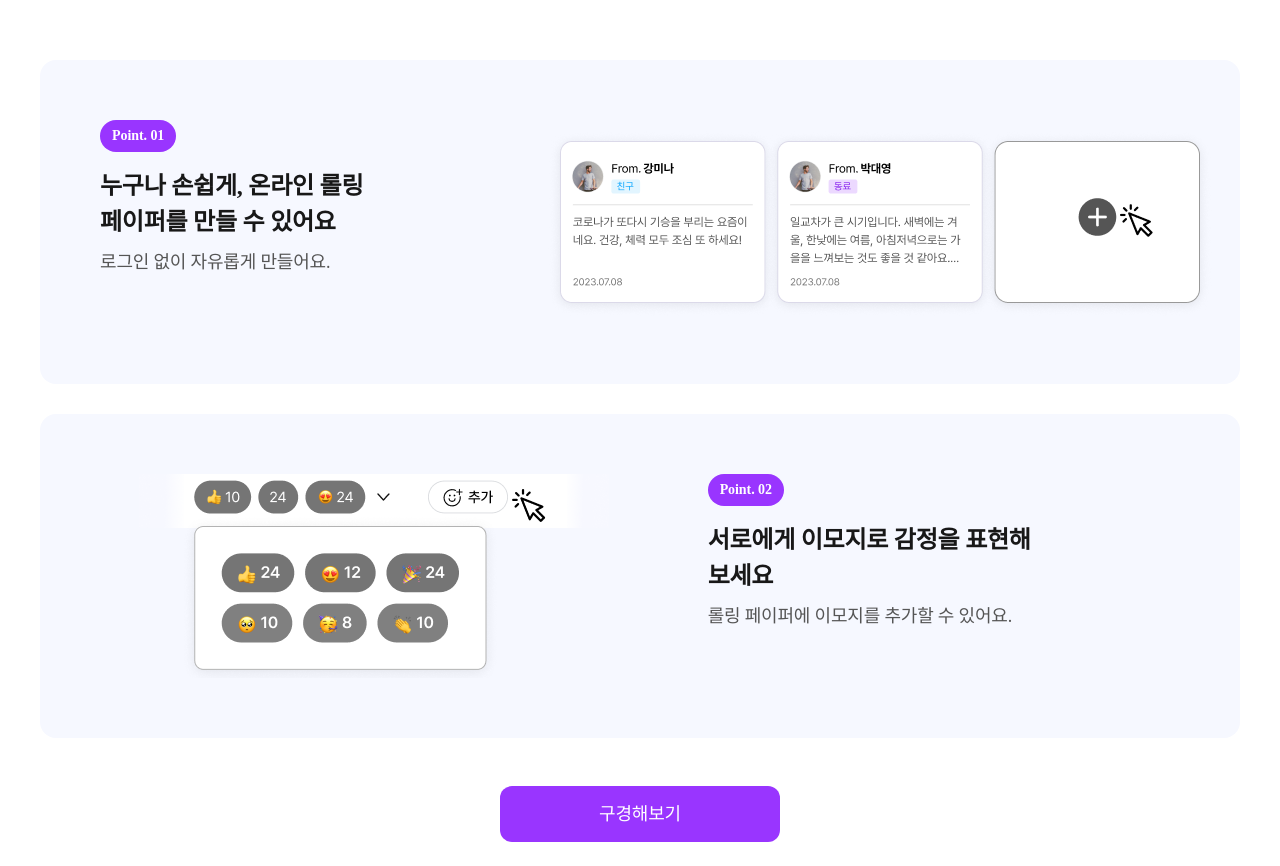
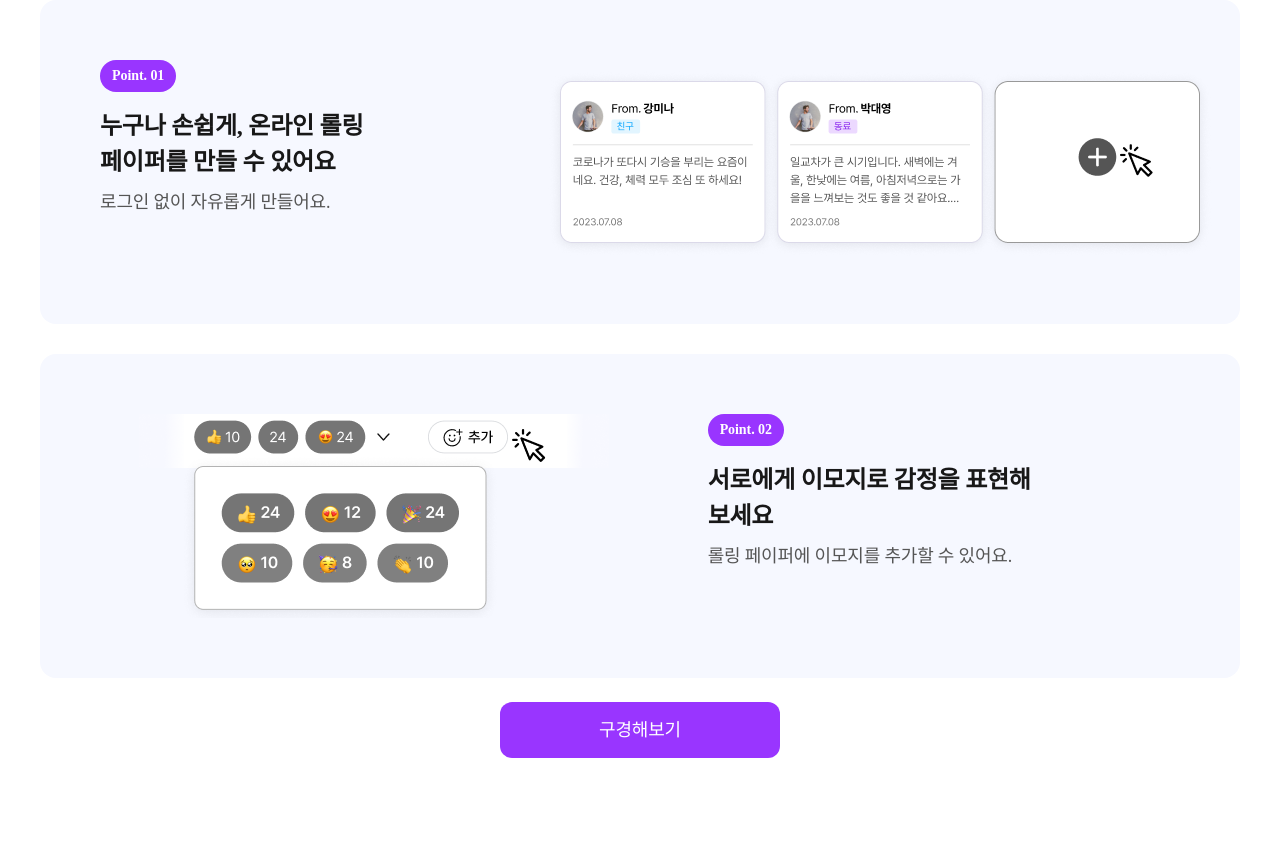
Before and after one commit to minjeong9919/RollingPaper, a React (Create React App) app: page / in a window 1280 px wide. After the commit the page ends 800 px from the top, so only its background shows below. Built offline with nearby package versions, Linux system fonts and the light colour scheme; a web font is replaced by a local one.

Commit message:
refactor: 랜딩페이지 스타일 컴포넌트 로직 수정

```diff
--- a/src/components/landingPage/Button.jsx
+++ b/src/components/landingPage/Button.jsx
@@ -3,8 +3,10 @@ import styled from 'styled-components';
 
 const LinkButton = styled(Link)`
   display: inline-block;
+  width: 100%;
   width: 280px;
   padding: 14px 24px;
+  margin: 24px;
   text-align: center;
   border-radius: 12px;
   background: var(--purple600, #9935ff);
--- a/src/components/landingPage/LandingCard.jsx
+++ b/src/components/landingPage/LandingCard.jsx
@@ -1,36 +1,51 @@
 import React from 'react';
-import PropTypes from 'prop-types';
+import LandingImg1 from '../../assets/images/landing1.png';
+import LandingImg2 from '../../assets/images/landing2.png';
 import {
+  CardContainerDiv,
+  CardContainerSection,
+  CardWrapperDiv,
   CardBadgeDiv,
-  CardContainerSection,
   CardDescDiv,
-  CardWrapperDiv,
 } from './LandingCard.style';
 
-function LandingCard({ card }) {
-  const { id, point, title, description, imgSrc } = card;
-  const even = id % 2 === 0;
+function LandingCard() {
+  const cards = [
+    {
+      id: 1,
+      point: 'Point. 01',
+      title: '누구나 손쉽게, 온라인 롤링 페이퍼를 만들 수 있어요',
+      description: '로그인 없이 자유롭게 만들어요.',
+      imgSrc: LandingImg1,
+    },
+    {
+      id: 2,
+      point: 'Point. 02',
+      title: '서로에게 이모지로 감정을 표현해보세요',
+      description: '롤링 페이퍼에 이모지를 추가할 수 있어요.',
+      imgSrc: LandingImg2,
+    },
+  ];
 
   return (
-    <CardContainerSection $even={even}>
-      <CardWrapperDiv>
-        <CardBadgeDiv>{point}</CardBadgeDiv>
-        <CardDescDiv>
-          <h2 className="Title">{title}</h2>
-          <p className="Description">{description}</p>
-        </CardDescDiv>
-      </CardWrapperDiv>
-      <img src={imgSrc} alt="랜딩 페이지 이미지" className="LandingImg" />
-    </CardContainerSection>
+    <CardContainerDiv>
+      {cards.map((card) => (
+        <CardContainerSection key={card.id} $even={card.id % 2 === 0}>
+          <CardWrapperDiv>
+            <CardBadgeDiv>{card.point}</CardBadgeDiv>
+            <CardDescDiv>
+              <h2 className="Title">{card.title}</h2>
+              <p className="Description">{card.description}</p>
+            </CardDescDiv>
+          </CardWrapperDiv>
+          <img
+            src={card.imgSrc}
+            alt="랜딩 페이지 이미지"
+            className="LandingImg"
+          />
+        </CardContainerSection>
+      ))}
+    </CardContainerDiv>
   );
 }
-LandingCard.propTypes = {
-  card: PropTypes.shape({
-    id: PropTypes.number.isRequired,
-    point: PropTypes.string.isRequired,
-    title: PropTypes.string.isRequired,
-    description: PropTypes.string.isRequired,
-    imgSrc: PropTypes.string.isRequired,
-  }).isRequired,
-};
 export default LandingCard;
--- a/src/components/landingPage/LandingCard.style.js
+++ b/src/components/landingPage/LandingCard.style.js
@@ -1,4 +1,11 @@
 import styled from 'styled-components';
+
+export const CardContainerDiv = styled.div`
+  width: 100%;
+  display: flex;
+  flex-direction: column;
+  gap: 30px;
+`;
 
 export const CardContainerSection = styled.section`
   display: flex;
--- a/src/pages/LandingPage.jsx
+++ b/src/pages/LandingPage.jsx
@@ -1,71 +1,34 @@
 import React from 'react';
 import styled from 'styled-components';
 import LandingCard from '../components/landingPage/LandingCard';
-import LandingImg1 from '../assets/images/landing1.png';
-import LandingImg2 from '../assets/images/landing2.png';
 import LinkButton from '../components/landingPage/Button';
 
 function LandingPage() {
-  const cards = [
-    {
-      id: 1,
-      point: 'Point. 01',
-      title: '누구나 손쉽게, 온라인 롤링 페이퍼를 만들 수 있어요',
-      description: '로그인 없이 자유롭게 만들어요.',
-      imgSrc: LandingImg1,
-    },
-    {
-      id: 2,
-      point: 'Point. 02',
-      title: '서로에게 이모지로 감정을 표현해보세요',
-      description: '롤링 페이퍼에 이모지를 추가할 수 있어요.',
-      imgSrc: LandingImg2,
-    },
-  ];
-
   return (
-    <>
-      <ContainerMain>
-        {cards.map((card) => (
-          <LandingCard key={card.id} card={card} />
-        ))}
-      </ContainerMain>
-      <ButtonContainerDiv>
-        <LinkButton to="/list">구경해보기</LinkButton>
-      </ButtonContainerDiv>
-    </>
+    <Container>
+      <LandingCard />
+      <LinkButton to="/list">구경해보기</LinkButton>
+    </Container>
   );
 }
 
 export default LandingPage;
-
-const ContainerMain = styled.main`
+const Container = styled.main`
   width: 100%;
   max-width: 1200px;
   display: flex;
   flex-direction: column;
-  gap: 30px;
-  margin: 60px auto 24px;
+  justify-content: center;
+  align-items: center;
+  margin: auto;
   @media all and (min-width: 768px) and (max-width: 1248px) {
     margin: 49px 0;
     padding: 0 24px;
+    max-width: none;
   }
   @media all and (max-width: 768px) {
     padding: 24px 20px;
     gap: 24px;
+    max-width: none;
   }
 `;
-
-const ButtonContainerDiv = styled.div`
-  width: 100%;
-  max-width: 1200px;
-  padding: 24px 0;
-  margin: auto;
-  text-align: center;
-  @media all and (min-width: 768px) and (max-width: 1248px) {
-    padding: 24px;
-  }
-  @media all and (max-width: 768px) {
-    padding: 24px 20px;
-  }
-`;
```
